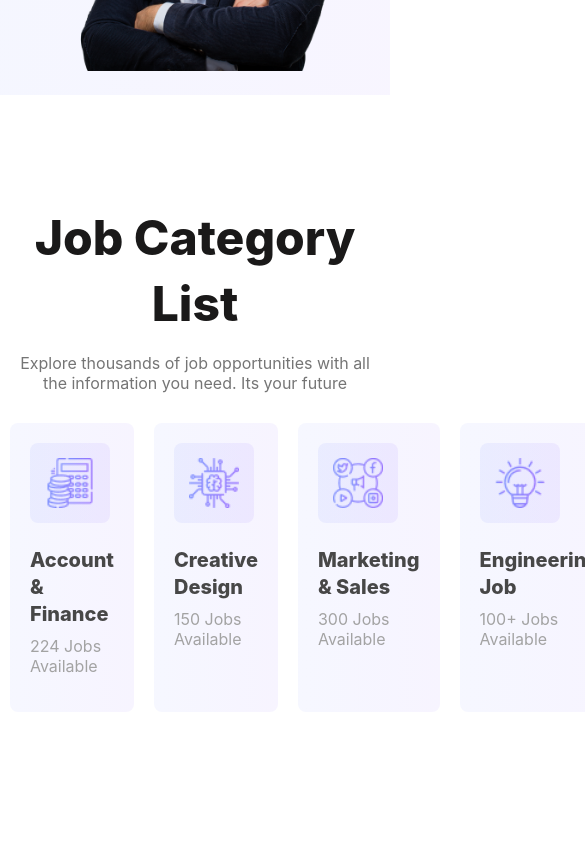
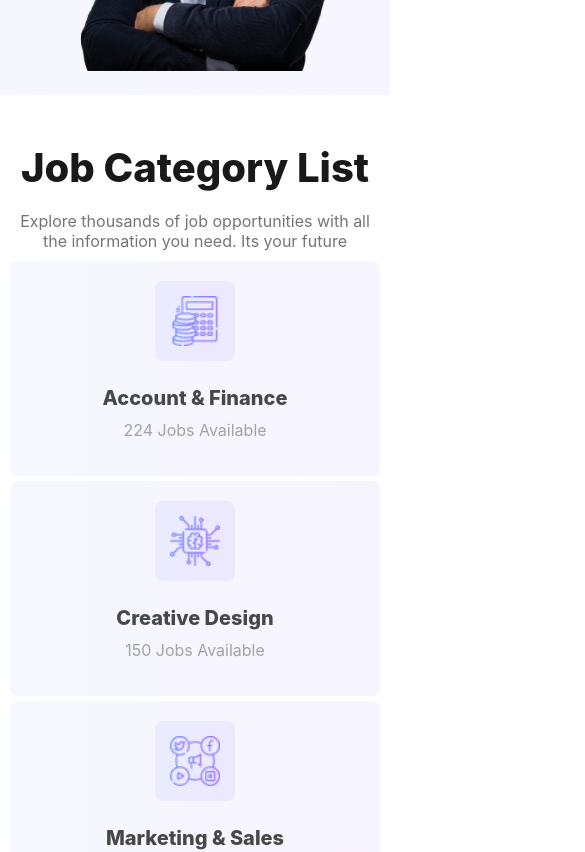
Before and after one commit to HmSani6699/As-project-9, a React (Vite) app: page / in a window 390 px wide. Shown: the part 980-1832 px from the top of the page, 585 px wide, since content can reach past the window. Before the commit the page ends 1702 px from the top, so only its background shows below. Built offline with nearby package versions, Linux system fonts and the light colour scheme.

Commit message:
ad to job category part

```diff
--- a/src/component/Category/Category.css
+++ b/src/component/Category/Category.css
@@ -25,3 +25,16 @@
     color: #A3A3A3;
     margin-top: 8px;
 }
+
+/* media query  */
+@media screen and (max-width: 556px) {
+    .category-container {
+        text-align: center;
+    }
+}
+
+@media screen and (min-width: 556px) and (max-width: 768px) {
+    .category-container {
+        text-align: center;
+    }
+}
--- a/src/component/Category/Category.jsx
+++ b/src/component/Category/Category.jsx
@@ -5,7 +5,9 @@ const Category = ({ category }) => {
     const { name, img, Available } = category;
     return (
         <div className='category-container'>
-            <img src={img} alt="" />
+            <div>
+                <img src={img} alt="" />
+            </div>
             <h2>{name}</h2>
             <p>{Available}</p>
         </div>
--- a/src/component/JobCategory/JobCategory.css
+++ b/src/component/JobCategory/JobCategory.css
@@ -15,6 +15,7 @@
 .categorys-description {
     color: #757575;
     text-align: center;
+    margin: 10px 0;
 }
 
 /* categorys container style */
@@ -24,3 +25,35 @@
     margin-top: 30px;
     gap: 20px;
 }
+
+@media screen and (max-width: 556px) {
+    .job-categorys-container {
+        margin-top: 30px;
+    }
+
+    .categorys-container {
+        grid-template-columns: 1fr;
+        margin-top: 5px;
+        gap: 5px;
+    }
+
+    .categorys-title {
+        font-size: 40px;
+    }
+}
+
+@media screen and (min-width: 556px) and (max-width: 768px) {
+    .job-categorys-container {
+        margin-top: 35px;
+    }
+
+    .categorys-container {
+        grid-template-columns: repeat(2, 1fr);
+        margin-top: 20px;
+        gap: 10px;
+    }
+
+    .categorys-title {
+        font-size: 45px;
+    }
+}
```
